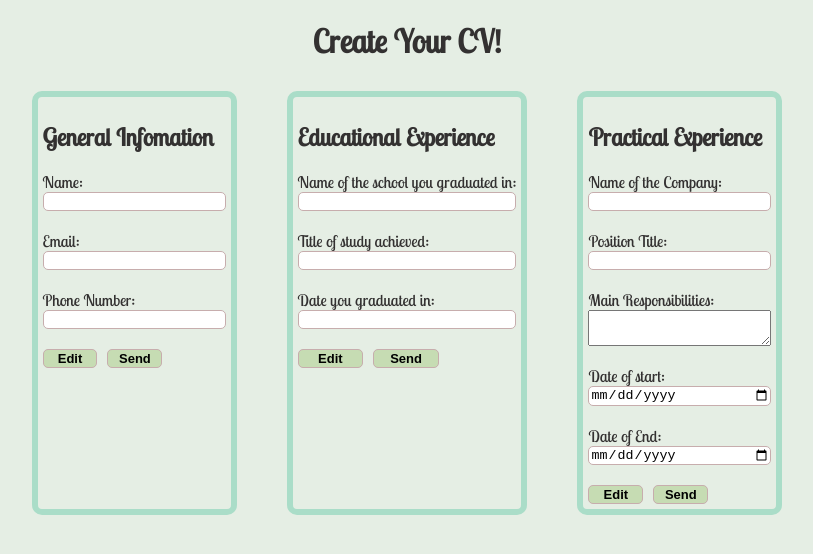
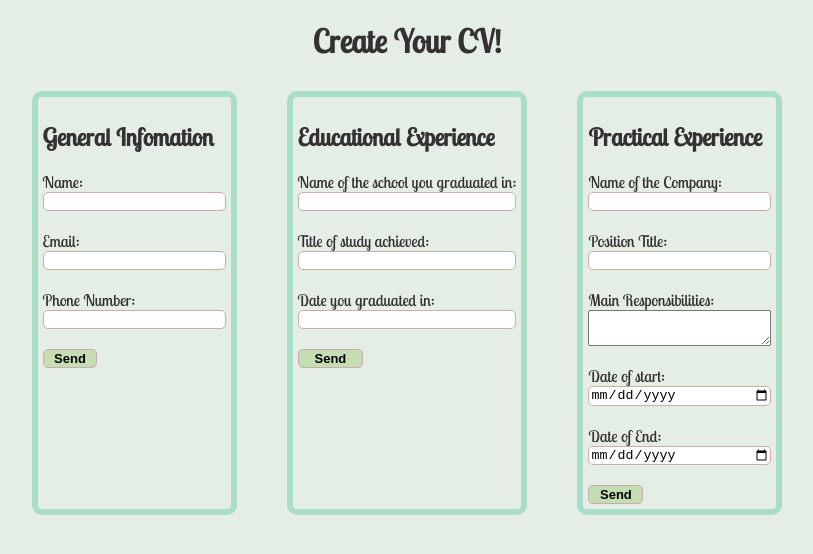
Before and after one commit to Vincde/Project-CV-Application, a React (Vite) app: page / in a window 1280 px wide. Shown: the top 554 px of the page, without its empty margins (233-1046 px from the left). Built offline with nearby package versions, Linux system fonts and the light colour scheme.

Commit message:
Add button event for sending and editing the components

```diff
--- a/src/App.jsx
+++ b/src/App.jsx
@@ -8,9 +8,9 @@ import './App.css';
 
 
 function App() {
-  const [generalInfo, setGeneralInfo] = useState({name : '', email: '', phone: ""});
-  const [educationInfo, setEducationInfo] = useState({schoolName: '', titleOfStudy: '', dateOfStudy: ''})
-  const [practicalExperience, setPracticalExperience] = useState({companyName: '', positionTitle: '', mainResponsibilities: '', dateOfStart: '', dateOfEnd: ''});
+  const [generalInfo, setGeneralInfo] = useState({name : '', email: '', phone: "", formState: 'edit'});
+  const [educationInfo, setEducationInfo] = useState({schoolName: '', titleOfStudy: '', dateOfStudy: '', formState: 'edit'})
+  const [practicalExperience, setPracticalExperience] = useState({companyName: '', positionTitle: '', mainResponsibilities: '', dateOfStart: '', dateOfEnd: '', formState: 'edit'});
 
   const createChangeHandler = (setterFunc) => (e) => {
     setterFunc(prev => ({ ...prev, [e.target.id]: e.target.value }));
--- a/src/components/EducationalExperience.jsx
+++ b/src/components/EducationalExperience.jsx
@@ -1,6 +1,14 @@
 export default function EducationalExperience({educationInfo, onChange}){
     return(
-        <section>
+        <>
+        { educationInfo.formState === 'sent' ?
+            (
+                <div>
+                    <h4>Form Sent!</h4>
+                    <button value={'edit'} id="formState" onClick={onChange}>Edit</button>
+                </div>
+            ) : (
+            <section>
             <h2>Educational Experience</h2>
             <form onSubmit={(e) => e.preventDefault()}>
                 <label htmlFor="schoolName">Name of the school you graduated in: </label>
@@ -13,10 +21,13 @@ export default function EducationalExperience({educationInfo, onChange}){
                 <input type="text" id="dateOfStudy" value={educationInfo.dateOfStudy} onChange={onChange}/>
                 <br />
                 <div className="componentButtons">
-                    <button>Edit</button>
-                    <button>Send</button>
+                    <button value={'sent'} id="formState" onClick={onChange}>Send</button>
                 </div>
             </form>
         </section>
+            )
+        }
+
+        </>
     )
 }
--- a/src/components/GeneralInfo.jsx
+++ b/src/components/GeneralInfo.jsx
@@ -1,8 +1,18 @@
 export default function GeneralInformation({generalInfo, onChange}) {
     return(
-        <section>
-            <h2>General Infomation</h2>
-            <form onSubmit={e => e.preventDefault()}>
+        <>
+        {
+            generalInfo.formState === 'sent' ?
+            (
+                <div>
+                    <h4>Form Sent!</h4>
+                    <button id="formState" value={"edit"} onClick={onChange}>Edit</button>
+                </div>
+            ) :
+            (
+            <section>
+                <h2>General Infomation</h2>
+                <form onSubmit={e => e.preventDefault()}>
                 <label htmlFor="name">Name: </label>
                 <input type="text" id="name" value={generalInfo.name} onChange={onChange} />
                 <br />
@@ -13,10 +23,12 @@ export default function GeneralInformation({generalInfo, onChange}) {
                 <input type="number" id="phone" value={generalInfo.phone} onChange={onChange}/>
                 <br />
                 <div className="componentButtons">
-                    <button>Edit</button>
-                    <button>Send</button>
+                    <button id="formState" value={"sent"} onClick={onChange}>Send</button>
                 </div>
             </form>
-        </section>
+            </section>
+            )
+        }
+        </>
     );
 }
--- a/src/components/PracticalExperience.jsx
+++ b/src/components/PracticalExperience.jsx
@@ -1,5 +1,14 @@
 export default function PracticalExperience({practicalExperience, onChange}){
     return(
+        <>
+        {practicalExperience.formState === 'sent' ? (
+            <div>
+                <h4>Form Sent!</h4>
+                <button id="formState" value={"edit"} onClick={onChange}>Edit</button>
+            </div>
+        )
+        :
+        (
         <section>
             <h2>Practical Experience</h2>
             <form onSubmit={(e) => e.preventDefault()}>
@@ -29,10 +38,13 @@ export default function PracticalExperience({practicalExperience, onChange}){
                 <br />
 
                 <div className="componentButtons">
-                    <button>Edit</button>
-                    <button>Send</button>
+                    <button id="formState" value={"sent"} onClick={onChange}>Send</button>
                 </div>
             </form>
         </section>
+        )
+    }
+
+        </>
     )
 }
```
